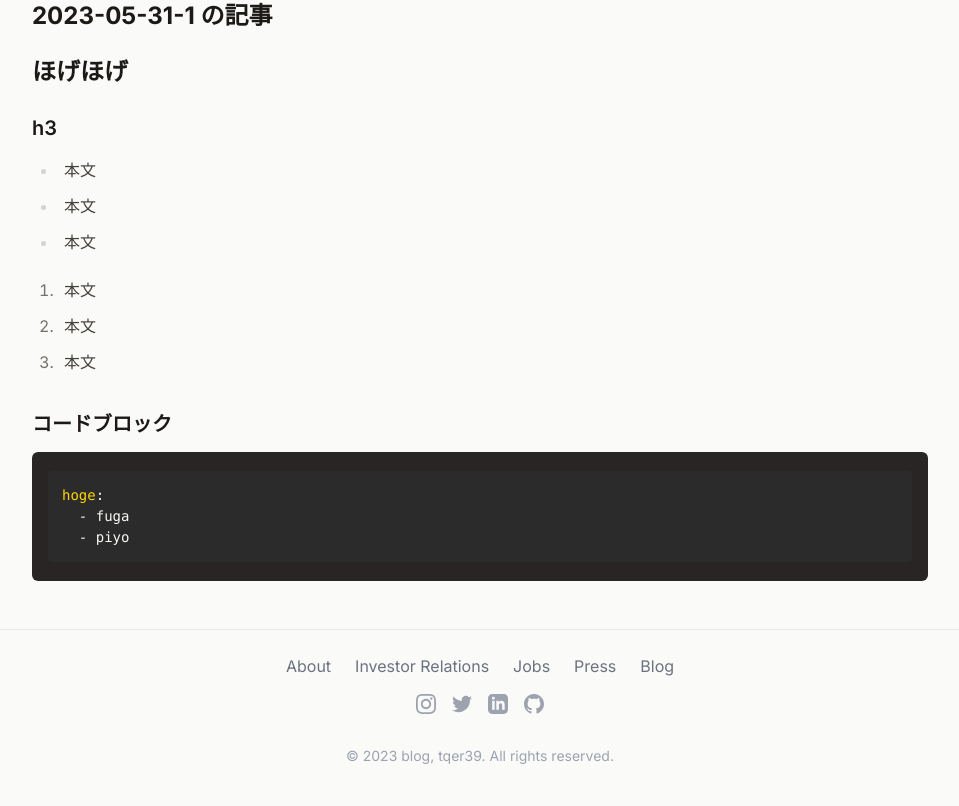
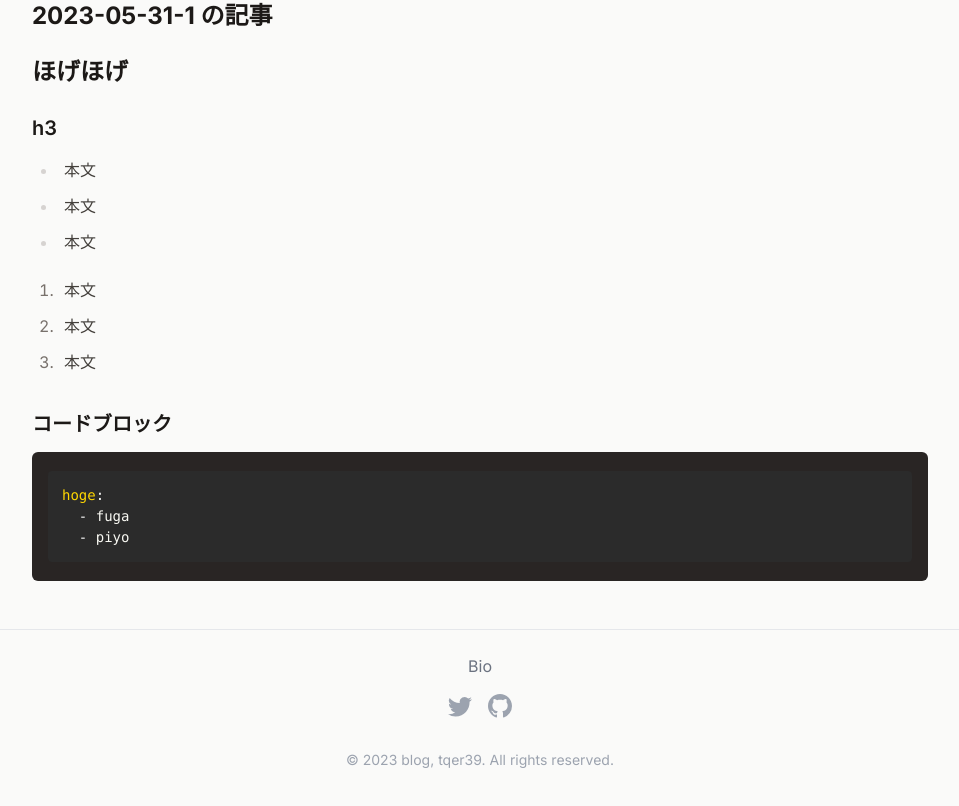
Before and after one commit to tqer39/blog, a Next.js app: page /article/2023-05-31-1 in a window 1280 px wide. Shown: the part 296-1102 px from the top of the page, without its empty margins (160-1119 px from the left). Built offline with nearby package versions, Linux system fonts and the light colour scheme.

Commit message:
SNSアイコンを追加

```diff
--- a/src/components/Footer.tsx
+++ b/src/components/Footer.tsx
@@ -1,6 +1,9 @@
 import { FC } from 'react';
+import { BsGithub, BsTwitter } from 'react-icons/bs';
 
+import Bio from './Bio';
 import { Copyright } from './Copyright';
+import SnsLink from './SnsButton';
 
 const Header: FC = () => {
   return (
@@ -8,103 +11,23 @@ const Header: FC = () => {
       <footer className="mx-auto max-w-screen-2xl px-4 md:px-8">
         <div className="flex flex-col items-center border-t pt-6">
           <nav className="mb-4 flex flex-wrap justify-center gap-x-4 gap-y-2 md:justify-start md:gap-6">
-            <a
-              href="#"
-              className="text-gray-500 transition duration-100 hover:text-indigo-500 active:text-indigo-600"
+            <div
+              className={
+                'text-gray-500 transition duration-100 hover:text-indigo-500 active:text-indigo-600'
+              }
             >
-              About
-            </a>
-            <a
-              href="#"
-              className="text-gray-500 transition duration-100 hover:text-indigo-500 active:text-indigo-600"
-            >
-              Investor Relations
-            </a>
-            <a
-              href="#"
-              className="text-gray-500 transition duration-100 hover:text-indigo-500 active:text-indigo-600"
-            >
-              Jobs
-            </a>
-            <a
-              href="#"
-              className="text-gray-500 transition duration-100 hover:text-indigo-500 active:text-indigo-600"
-            >
-              Press
-            </a>
-            <a
-              href="#"
-              className="text-gray-500 transition duration-100 hover:text-indigo-500 active:text-indigo-600"
-            >
-              Blog
-            </a>
+              <Bio />
+            </div>
           </nav>
           <div className="flex gap-4">
-            <a
-              href="#"
-              target="_blank"
-              className="text-gray-400 transition duration-100 hover:text-gray-500 active:text-gray-600"
-            >
-              <svg
-                className="h-5 w-5"
-                width="24"
-                height="24"
-                viewBox="0 0 24 24"
-                fill="currentColor"
-                xmlns="http://www.w3.org/2000/svg"
-              >
-                <path d="M12 2.163c3.204 0 3.584.012 4.85.07 3.252.148 4.771 1.691 4.919 4.919.058 1.265.069 1.645.069 4.849 0 3.205-.012 3.584-.069 4.849-.149 3.225-1.664 4.771-4.919 4.919-1.266.058-1.644.07-4.85.07-3.204 0-3.584-.012-4.849-.07-3.26-.149-4.771-1.699-4.919-4.92-.058-1.265-.07-1.644-.07-4.849 0-3.204.013-3.583.07-4.849.149-3.227 1.664-4.771 4.919-4.919 1.266-.057 1.645-.069 4.849-.069zm0-2.163c-3.259 0-3.667.014-4.947.072-4.358.2-6.78 2.618-6.98 6.98-.059 1.281-.073 1.689-.073 4.948 0 3.259.014 3.668.072 4.948.2 4.358 2.618 6.78 6.98 6.98 1.281.058 1.689.072 4.948.072 3.259 0 3.668-.014 4.948-.072 4.354-.2 6.782-2.618 6.979-6.98.059-1.28.073-1.689.073-4.948 0-3.259-.014-3.667-.072-4.947-.196-4.354-2.617-6.78-6.979-6.98-1.281-.059-1.69-.073-4.949-.073zm0 5.838c-3.403 0-6.162 2.759-6.162 6.162s2.759 6.163 6.162 6.163 6.162-2.759 6.162-6.163c0-3.403-2.759-6.162-6.162-6.162zm0 10.162c-2.209 0-4-1.79-4-4 0-2.209 1.791-4 4-4s4 1.791 4 4c0 2.21-1.791 4-4 4zm6.406-11.845c-.796 0-1.441.645-1.441 1.44s.645 1.44 1.441 1.44c.795 0 1.439-.645 1.439-1.44s-.644-1.44-1.439-1.44z" />
-              </svg>
-            </a>
-            <a
-              href="#"
-              target="_blank"
-              className="text-gray-400 transition duration-100 hover:text-gray-500 active:text-gray-600"
-            >
-              <svg
-                className="h-5 w-5"
-                width="24"
-                height="24"
-                viewBox="0 0 24 24"
-                fill="currentColor"
-                xmlns="http://www.w3.org/2000/svg"
-              >
-                <path d="M24 4.557c-.883.392-1.832.656-2.828.775 1.017-.609 1.798-1.574 2.165-2.724-.951.564-2.005.974-3.127 1.195-.897-.957-2.178-1.555-3.594-1.555-3.179 0-5.515 2.966-4.797 6.045-4.091-.205-7.719-2.165-10.148-5.144-1.29 2.213-.669 5.108 1.523 6.574-.806-.026-1.566-.247-2.229-.616-.054 2.281 1.581 4.415 3.949 4.89-.693.188-1.452.232-2.224.084.626 1.956 2.444 3.379 4.6 3.419-2.07 1.623-4.678 2.348-7.29 2.04 2.179 1.397 4.768 2.212 7.548 2.212 9.142 0 14.307-7.721 13.995-14.646.962-.695 1.797-1.562 2.457-2.549z" />
-              </svg>
-            </a>
-            <a
-              href="#"
-              target="_blank"
-              className="text-gray-400 transition duration-100 hover:text-gray-500 active:text-gray-600"
-            >
-              <svg
-                className="h-5 w-5"
-                width="24"
-                height="24"
-                viewBox="0 0 24 24"
-                fill="currentColor"
-                xmlns="http://www.w3.org/2000/svg"
-              >
-                <path d="M19 0h-14c-2.761 0-5 2.239-5 5v14c0 2.761 2.239 5 5 5h14c2.762 0 5-2.239 5-5v-14c0-2.761-2.238-5-5-5zm-11 19h-3v-11h3v11zm-1.5-12.268c-.966 0-1.75-.79-1.75-1.764s.784-1.764 1.75-1.764 1.75.79 1.75 1.764-.783 1.764-1.75 1.764zm13.5 12.268h-3v-5.604c0-3.368-4-3.113-4 0v5.604h-3v-11h3v1.765c1.396-2.586 7-2.777 7 2.476v6.759z" />
-              </svg>
-            </a>
-
-            <a
-              href="#"
-              target="_blank"
-              className="text-gray-400 transition duration-100 hover:text-gray-500 active:text-gray-600"
-            >
-              <svg
-                className="h-5 w-5"
-                width="24"
-                height="24"
-                viewBox="0 0 24 24"
-                fill="currentColor"
-                xmlns="http://www.w3.org/2000/svg"
-              >
-                <path d="M12 0c-6.626 0-12 5.373-12 12 0 5.302 3.438 9.8 8.207 11.387.599.111.793-.261.793-.577v-2.234c-3.338.726-4.033-1.416-4.033-1.416-.546-1.387-1.333-1.756-1.333-1.756-1.089-.745.083-.729.083-.729 1.205.084 1.839 1.237 1.839 1.237 1.07 1.834 2.807 1.304 3.492.997.107-.775.418-1.305.762-1.604-2.665-.305-5.467-1.334-5.467-5.931 0-1.311.469-2.381 1.236-3.221-.124-.303-.535-1.524.117-3.176 0 0 1.008-.322 3.301 1.23.957-.266 1.983-.399 3.003-.404 1.02.005 2.047.138 3.006.404 2.291-1.552 3.297-1.23 3.297-1.23.653 1.653.242 2.874.118 3.176.77.84 1.235 1.911 1.235 3.221 0 4.609-2.807 5.624-5.479 5.921.43.372.823 1.102.823 2.222v3.293c0 .319.192.694.801.576 4.765-1.589 8.199-6.086 8.199-11.386 0-6.627-5.373-12-12-12z" />
-              </svg>
-            </a>
+            <SnsLink
+              url={'https://twitter.com/tqer39'}
+              icon={<BsTwitter size="1.5rem" />}
+            />
+            <SnsLink
+              url={'https://github.com/tqer39'}
+              icon={<BsGithub size="1.5rem" />}
+            />
           </div>
         </div>
 
```
